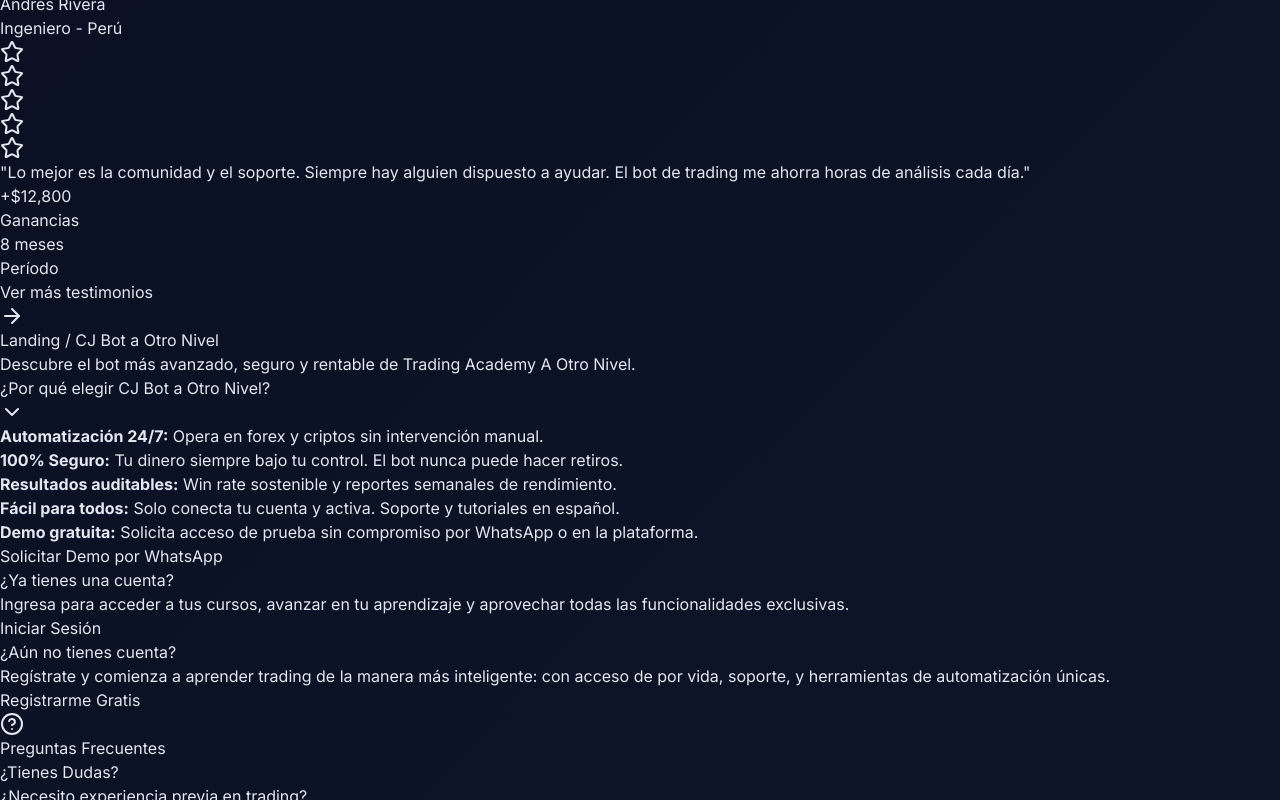
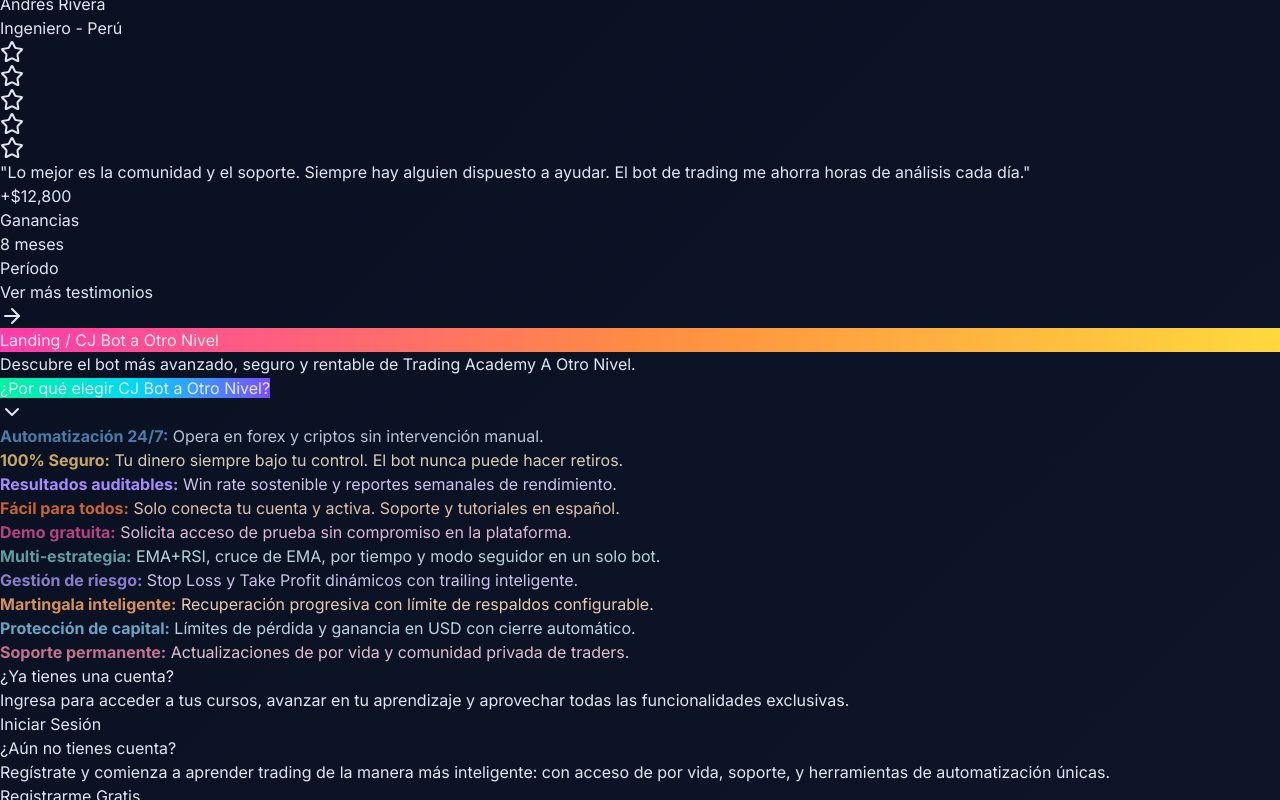
Before and after one commit to cjjunior1/nesux-trading, a Next.js app: page / in a window 1280 px wide. Both pictures are taken after a click on the button "¿Por qué elegir CJ Bot a Otro Nivel?". Shown: the part 4872-5672 px from the top of the page. Built offline with nearby package versions, Linux system fonts and the light colour scheme; no server answers.

Commit message:
CJ Bot Section: 10 cualidades con colores diferenciados, eliminar botón WhatsApp, 2 degradados vivos distintos

```diff
--- a/components/home/cjbot-section.tsx
+++ b/components/home/cjbot-section.tsx
@@ -8,7 +8,7 @@
   return (
     <section className="py-20 px-4 bg-gradient-to-b from-slate-950 to-slate-900">
       <div className="max-w-3xl mx-auto text-center mb-8">
-        <h2 className="section-title gradient-text">Landing / CJ Bot a Otro Nivel</h2>
+        <h2 className="section-title bg-clip-text text-transparent" style={{ backgroundImage: 'linear-gradient(to right, #FF3CAC, #FF8C42, #FFD93D)' }}>Landing / CJ Bot a Otro Nivel</h2>
         <p className="section-subtitle mb-6">Descubre el bot más avanzado, seguro y rentable de Trading Academy A Otro Nivel.</p>
       </div>
       <div className="max-w-2xl mx-auto">
@@ -18,7 +18,7 @@
           aria-expanded={open}
           aria-controls="cj-bot-panel"
         >
-          <span className="font-extrabold text-xl md:text-3xl bg-gradient-to-r from-emerald-400 via-sky-400 to-blue-500 bg-clip-text text-transparent">¿Por qué elegir CJ Bot a Otro Nivel?</span>
+          <span className="font-extrabold text-xl md:text-3xl bg-clip-text text-transparent" style={{ backgroundImage: 'linear-gradient(to right, #00F5A0, #00D9F5, #7C4DFF)' }}>¿Por qué elegir CJ Bot a Otro Nivel?</span>
           <ChevronDown className={`h-7 w-7 text-sky-400 transition-transform ${open ? "rotate-180" : ""}`} />
         </button>
         {open && (
@@ -26,19 +26,18 @@
             id="cj-bot-panel"
             className="transition-all duration-300 bg-slate-900 border border-emerald-800 mt-2 rounded-xl p-6"
           >
-            <ul className="mb-4 space-y-3 text-left text-slate-200">
-              <li><b>Automatización 24/7:</b> Opera en forex y criptos sin intervención manual.</li>
-              <li><b>100% Seguro:</b> Tu dinero siempre bajo tu control. El bot nunca puede hacer retiros.</li>
-              <li><b>Resultados auditables:</b> Win rate sostenible y reportes semanales de rendimiento.</li>
-              <li><b>Fácil para todos:</b> Solo conecta tu cuenta y activa. Soporte y tutoriales en español.</li>
-              <li><b>Demo gratuita:</b> Solicita acceso de prueba sin compromiso por WhatsApp o en la plataforma.</li>
+            <ul className="space-y-3 text-left">
+              <li><b style={{ color: '#4B7BA7' }}>Automatización 24/7:</b> <span style={{ color: '#B8C4D9' }}>Opera en forex y criptos sin intervención manual.</span></li>
+              <li><b style={{ color: '#C9A961' }}>100% Seguro:</b> <span style={{ color: '#D9CFB8' }}>Tu dinero siempre bajo tu control. El bot nunca puede hacer retiros.</span></li>
+              <li><b style={{ color: '#A78BFA' }}>Resultados auditables:</b> <span style={{ color: '#CFC4E8' }}>Win rate sostenible y reportes semanales de rendimiento.</span></li>
+              <li><b style={{ color: '#C86432' }}>Fácil para todos:</b> <span style={{ color: '#E0C0AC' }}>Solo conecta tu cuenta y activa. Soporte y tutoriales en español.</span></li>
+              <li><b style={{ color: '#B64183' }}>Demo gratuita:</b> <span style={{ color: '#E0B8D0' }}>Solicita acceso de prueba sin compromiso en la plataforma.</span></li>
+              <li><b style={{ color: '#5E9EA0' }}>Multi-estrategia:</b> <span style={{ color: '#B8D4D5' }}>EMA+RSI, cruce de EMA, por tiempo y modo seguidor en un solo bot.</span></li>
+              <li><b style={{ color: '#8B7EC8' }}>Gestión de riesgo:</b> <span style={{ color: '#CAC3E5' }}>Stop Loss y Take Profit dinámicos con trailing inteligente.</span></li>
+              <li><b style={{ color: '#D4915D' }}>Martingala inteligente:</b> <span style={{ color: '#E8CBB0' }}>Recuperación progresiva con límite de respaldos configurable.</span></li>
+              <li><b style={{ color: '#6BA3C4' }}>Protección de capital:</b> <span style={{ color: '#BDD4E2' }}>Límites de pérdida y ganancia en USD con cierre automático.</span></li>
+              <li><b style={{ color: '#C4728F' }}>Soporte permanente:</b> <span style={{ color: '#E2C0CD' }}>Actualizaciones de por vida y comunidad privada de traders.</span></li>
             </ul>
-            <a
-              href="https://wa.me/" // Pon el número real aquí
-              target="_blank"
-              rel="noopener noreferrer"
-              className="btn-primary"
-            >Solicitar Demo por WhatsApp</a>
           </div>
         )}
       </div>
```
